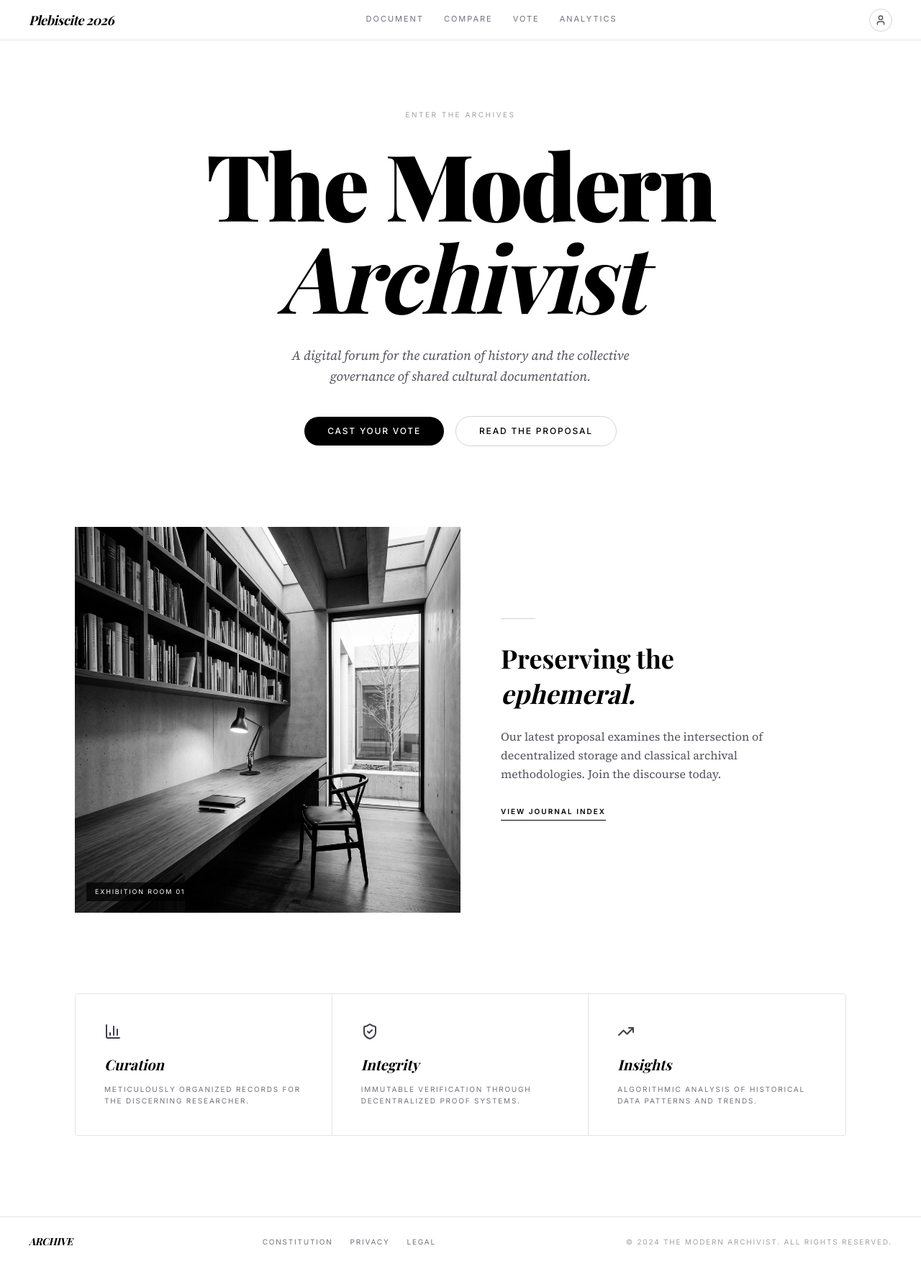
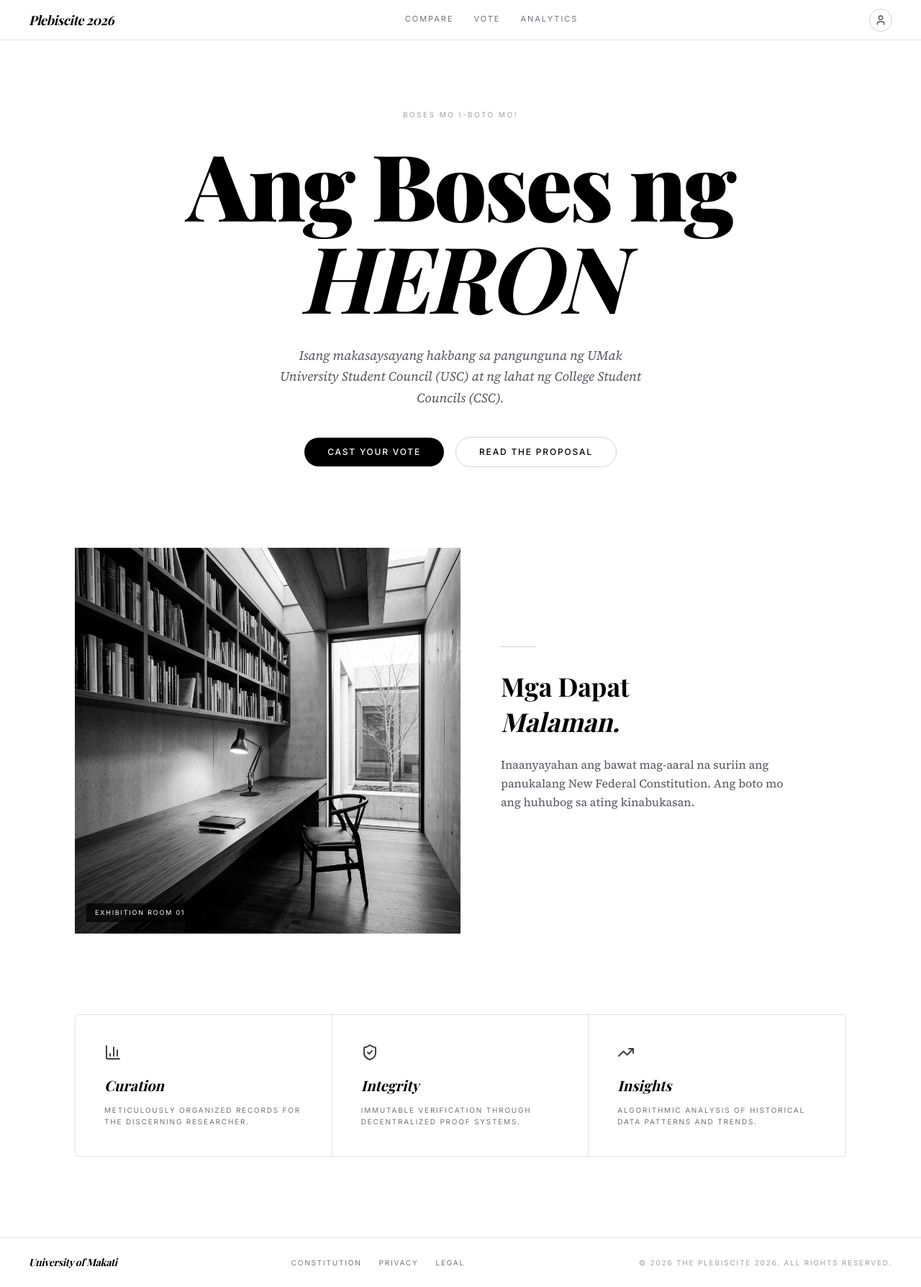
Before and after one commit to GiYo-Mi02/umak-plebiscite, a React (Vite) app: page / in a window 1280 px wide. Shown: the whole page at 72% size. Before the commit the page ends 1759 px from the top, so only its background shows below. Built offline with nearby package versions, Linux system fonts and the light colour scheme; no server answers; a web font is replaced by a local one.

Commit message:
another improvements

```diff
--- a/src/components/Footer.tsx
+++ b/src/components/Footer.tsx
@@ -9,7 +9,7 @@ export default function Footer({ variant = 'full' }: FooterProps) {
     return (
       <footer className="py-8 text-center">
         <p className="font-interface text-[10px] uppercase tracking-[0.2em] text-zinc-400">
-          © 2024 The Modern Archivist. All rights reserved.
+          © 2026 The Plebiscite 2026. All rights reserved.
         </p>
       </footer>
     );
@@ -20,7 +20,7 @@ export default function Footer({ variant = 'full' }: FooterProps) {
       <div className="max-w-7xl mx-auto px-6 lg:px-10 py-6 flex flex-col sm:flex-row items-center justify-between gap-4">
         {/* Brand */}
         <Link to="/" className="font-display italic text-sm font-bold text-black tracking-tight">
-          ARCHIVE
+          University of Makati
         </Link>
 
         {/* Links */}
@@ -47,7 +47,7 @@ export default function Footer({ variant = 'full' }: FooterProps) {
 
         {/* Copyright */}
         <p className="font-interface text-[10px] uppercase tracking-[0.18em] text-zinc-400">
-          © 2024 The Modern Archivist. All rights reserved.
+          © 2026 The Plebiscite 2026. All rights reserved.
         </p>
       </div>
     </footer>
--- a/src/components/Header.tsx
+++ b/src/components/Header.tsx
@@ -8,7 +8,6 @@ type HeaderProps = {
 };
 
 const navItems = [
-  { label: 'Document', href: '/compare', activeOn: '' },
   { label: 'Compare', href: '/compare', activeOn: '/compare' },
   { label: 'Vote', href: '/vote', activeOn: '/vote' },
   { label: 'Analytics', href: '/admin', activeOn: '/admin' },
--- a/src/pages/Landing.tsx
+++ b/src/pages/Landing.tsx
@@ -22,7 +22,7 @@ export default function Landing() {
           transition={{ duration: 0.6, delay: 0.1 }}
           className="font-interface text-[10px] uppercase tracking-[0.25em] text-zinc-400 mb-6"
         >
-          Enter the Archives
+          Boses mo I-boto mo!
         </motion.p>
 
         <motion.h1
@@ -32,10 +32,10 @@ export default function Landing() {
           className="font-display leading-[0.95] mb-8"
         >
           <span className="block text-6xl md:text-8xl lg:text-9xl font-black text-black tracking-tight">
-            The Modern
+            Ang Boses ng
           </span>
           <span className="block text-6xl md:text-8xl lg:text-9xl font-bold italic text-black tracking-tight">
-            Archivist
+            HERON
           </span>
         </motion.h1>
 
@@ -45,7 +45,7 @@ export default function Landing() {
           transition={{ duration: 0.7, delay: 0.25 }}
           className="font-editorial italic text-base md:text-lg text-zinc-600 max-w-lg mb-10 leading-relaxed"
         >
-          A digital forum for the curation of history and the collective governance of shared cultural documentation.
+         Isang makasaysayang hakbang sa pangunguna ng UMak University Student Council (USC) at ng lahat ng College Student Councils (CSC).
         </motion.p>
 
         <motion.div
@@ -94,20 +94,14 @@ export default function Landing() {
           <div className="flex flex-col justify-center p-8 lg:p-14">
             <div className="w-12 h-[1px] bg-zinc-300 mb-8" />
             <h2 className="font-display text-3xl md:text-4xl font-bold text-black mb-1 leading-tight">
-              Preserving the
+              Mga Dapat
             </h2>
             <h2 className="font-display text-3xl md:text-4xl font-bold italic text-black mb-6 leading-tight">
-              ephemeral.
+              Malaman.
             </h2>
             <p className="font-editorial text-sm md:text-base text-zinc-600 leading-relaxed mb-8 max-w-md">
-              Our latest proposal examines the intersection of decentralized storage and classical archival methodologies. Join the discourse today.
+             Inaanyayahan ang bawat mag-aaral na suriin ang panukalang New Federal Constitution. Ang boto mo ang huhubog sa ating kinabukasan.
             </p>
-            <Link
-              to="/compare"
-              className="font-interface text-[10px] uppercase tracking-[0.2em] text-black font-semibold border-b border-black pb-1 self-start hover:text-zinc-600 hover:border-zinc-600 transition-colors"
-            >
-              View Journal Index
-            </Link>
           </div>
         </motion.div>
       </section>
```
